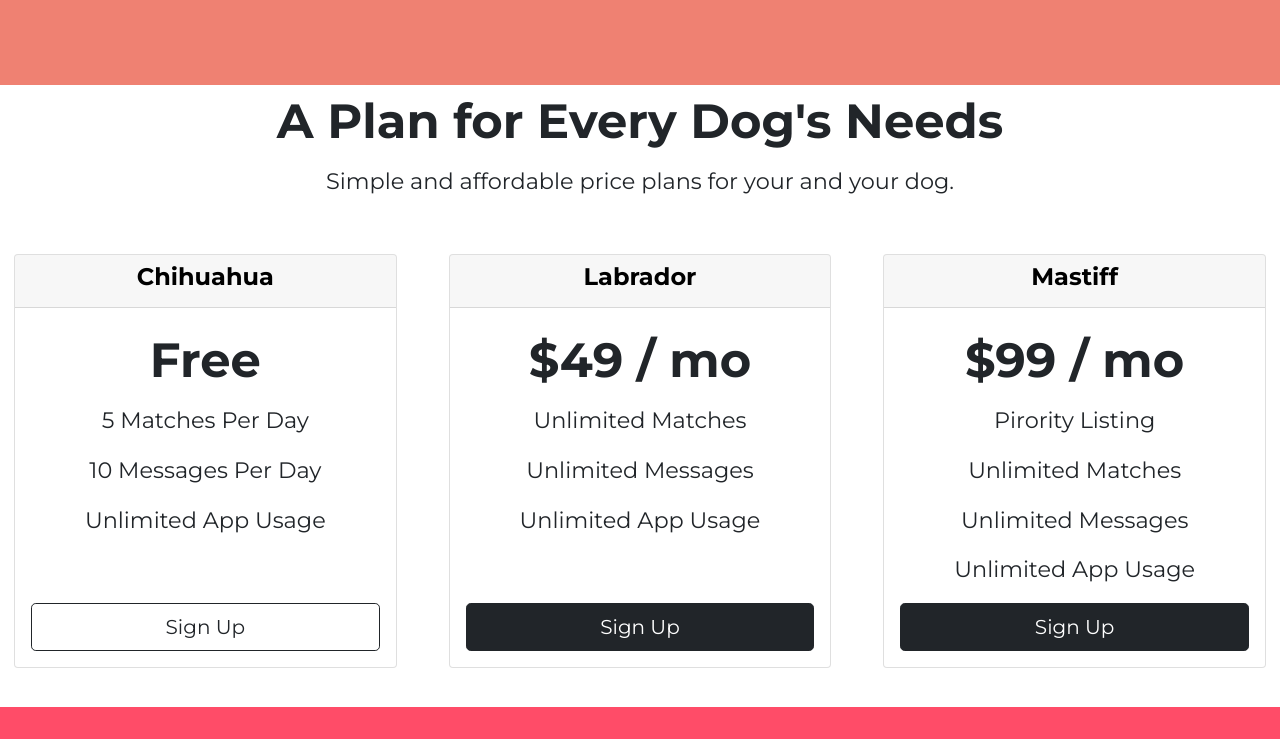
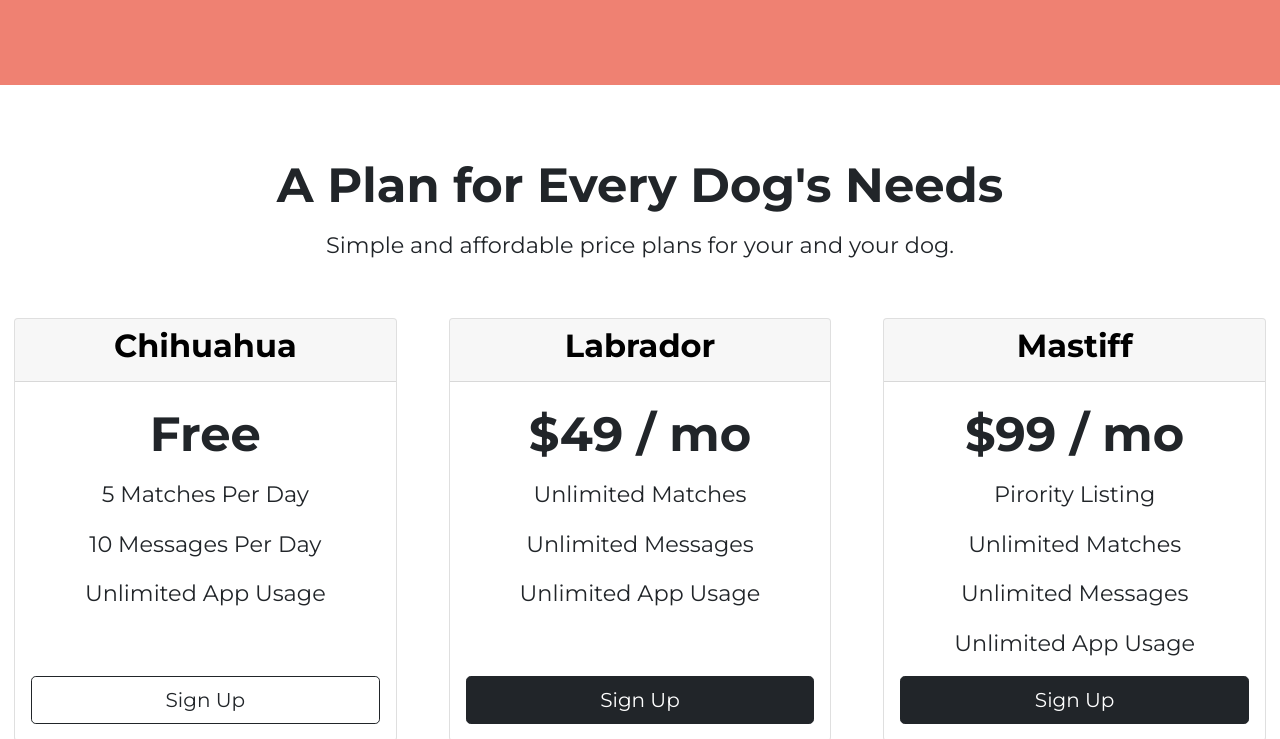
Before and after one commit to Hamsik2rang/Toy-Full-Stack-Web-Project, a plain HTML site: page Published/Tindog/index.html in a window 1280 px wide. Shown: the part 2010-2749 px from the top of the page. Drawn offline with nearby package versions, Linux system fonts and the light colour scheme.

Commit message:
Fix typo of Image link

```diff
--- a/Published/Tindog/index.html
+++ b/Published/Tindog/index.html
@@ -170,7 +170,7 @@
     <!-- Press -->
 
     <section id="press">
-      <img class="press-logo" src="images/techcrunch.png" alt="tc-logo" />
+      <img class="press-logo" src="images/TechCrunch.png" alt="tc-logo" />
       <img class="press-logo" src="images/tnw.png" alt="tnw-logo" />
       <img
         class="press-logo"
@@ -183,13 +183,15 @@
     <!-- Pricing -->
 
     <section id="pricing">
-      <h2>A Plan for Every Dog's Needs</h2>
+      <h2 class="pricing-header">A Plan for Every Dog's Needs</h2>
       <p>Simple and affordable price plans for your and your dog.</p>
 
       <div class="row text-center">
         <div class="pricing-col col-lg-4 col-md-6">
           <div class="card">
-            <div class="card-header"><h3>Chihuahua</h3></div>
+            <div class="card-header">
+              <h3 style="font-size: 2rem">Chihuahua</h3>
+            </div>
             <div class="card-body">
               <h2>Free</h2>
               <p>5 Matches Per Day</p>
@@ -205,7 +207,7 @@
         <div class="pricing-col col-lg-4 col-md-6">
           <div class="card">
             <div class="card-header">
-              <h3>Labrador</h3>
+              <h3 style="font-size: 2rem">Labrador</h3>
             </div>
             <div class="card-body">
               <h2>$49 / mo</h2>
@@ -222,7 +224,7 @@
         <div class="pricing-col col-lg-4 col-md-12">
           <div class="card">
             <div class="card-header">
-              <h3>Mastiff</h3>
+              <h3 style="font-size: 2rem">Mastiff</h3>
             </div>
             <div class="card-body">
               <h2>$99 / mo</h2>
```
